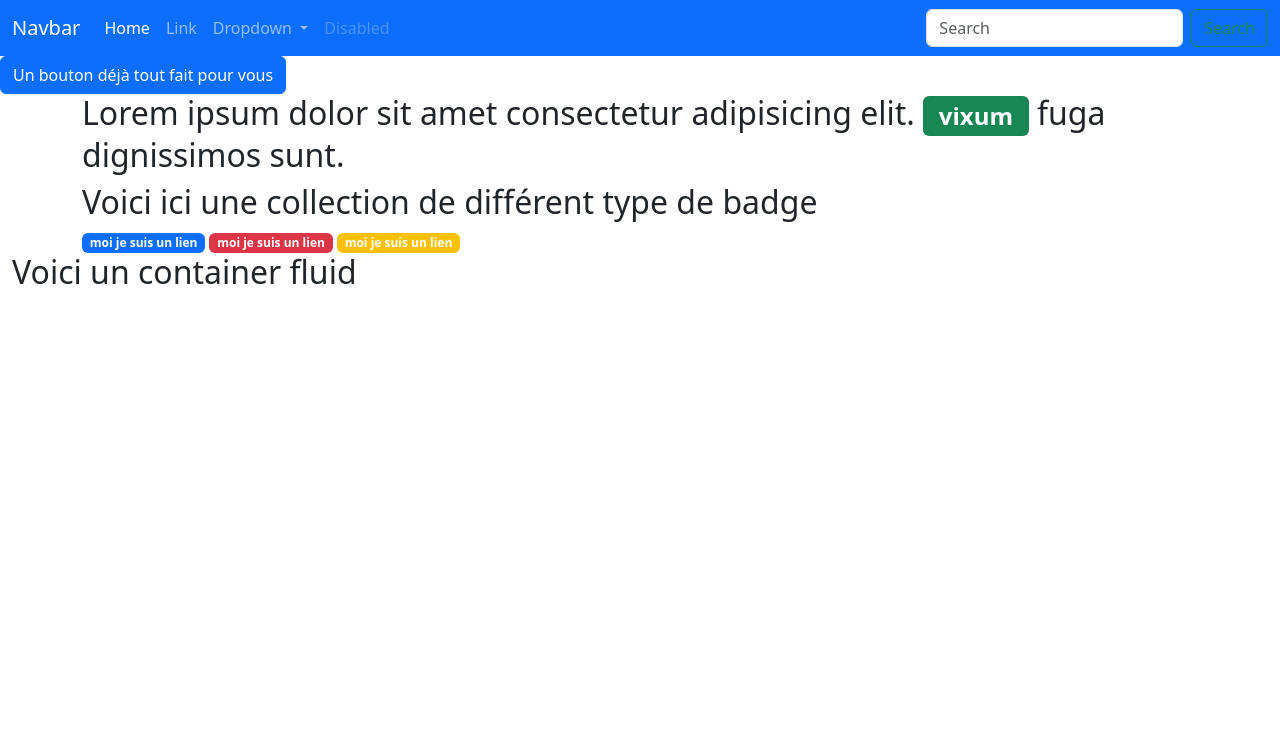
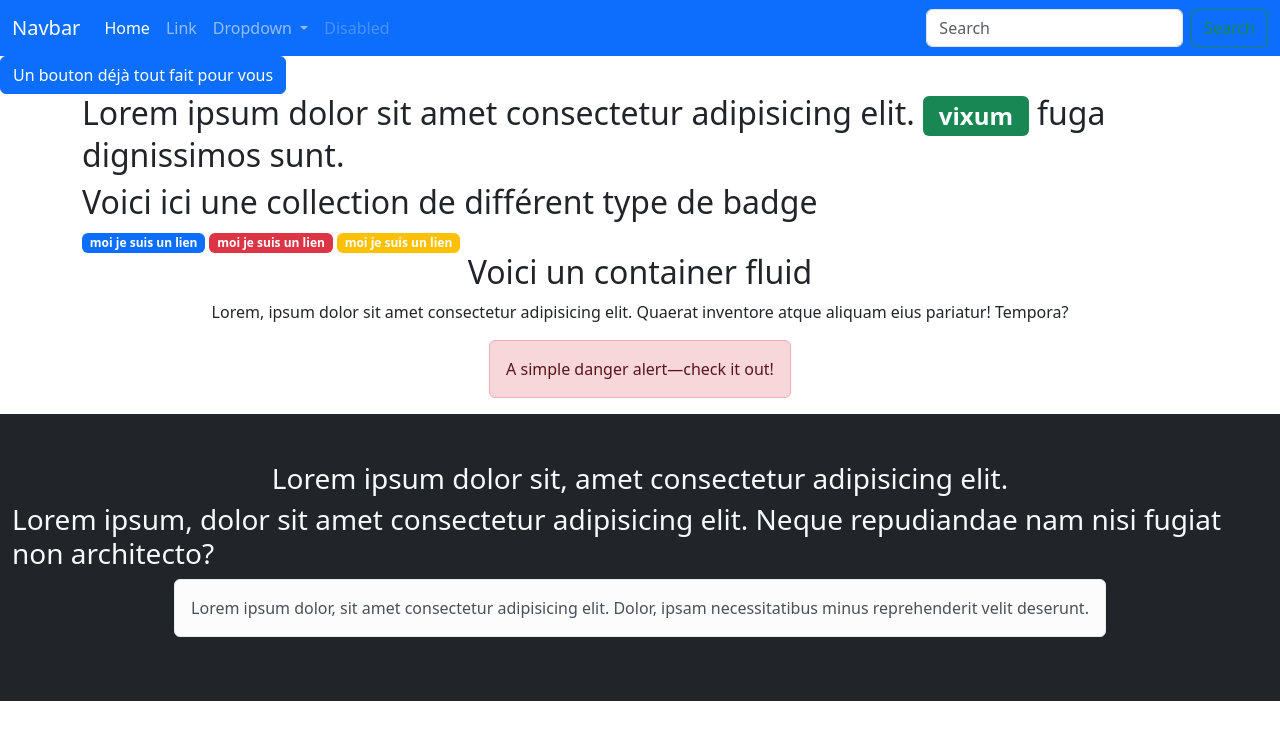
Before and after one commit to Said-Amir/exo-bootstrap, a plain HTML site: page index.html in a window 1280 px wide. Drawn offline with nearby package versions, Linux system fonts and the light colour scheme.

Commit message:
container fluid

```diff
--- a/index.html
+++ b/index.html
@@ -66,8 +66,31 @@
     </div>
     <!-- FIN CONTAINER + BADGES -->
 
-    <div class="container-fluid">
+    <!-- CONTAINER FLUID 1 -->
+    <div class="container-fluid d-flex align-items-center flex-column">
       <h2>Voici un container fluid </h2>
+      <p>Lorem, ipsum dolor sit amet consectetur adipisicing elit. Quaerat inventore atque aliquam eius pariatur! Tempora?</p>
+      <div class="row">
+        <div class="col-12">
+          <div class="alert alert-danger" role="alert">
+            A simple danger alert—check it out!
+          </div>
+        </div>
+      </div>
     </div>
+
+    <!-- FIN CONTAINER FLUID 1 -->
+
+    <!-- CONTAINER FLUID 2 -->
+
+    <div class="container-fluid d-flex align-items-center flex-column bg-dark py-5">
+      <h3 class="text-light">Lorem ipsum dolor sit, amet consectetur adipisicing elit.</h3>
+      <h3 class="text-light">Lorem ipsum, dolor sit amet consectetur adipisicing elit. Neque repudiandae nam nisi fugiat non architecto?</h3>
+      <div class="alert alert-light" role="alert">
+        Lorem ipsum dolor, sit amet consectetur adipisicing elit. Dolor, ipsam necessitatibus minus reprehenderit velit deserunt.
+      </div>
+    </div>
+
+    <!-- FIN CONTAINER FLUID 2 -->
   </body>
 </html>
```
